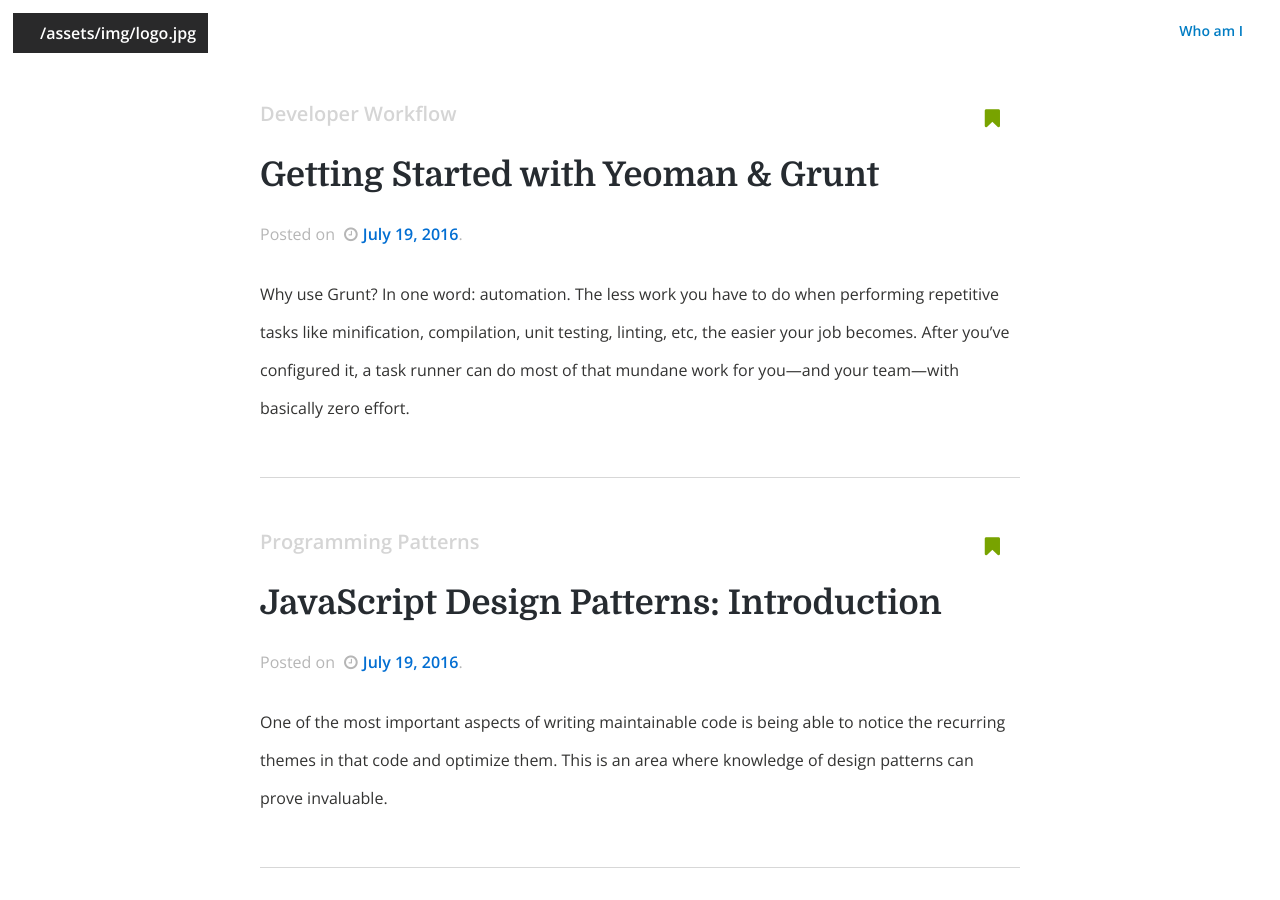
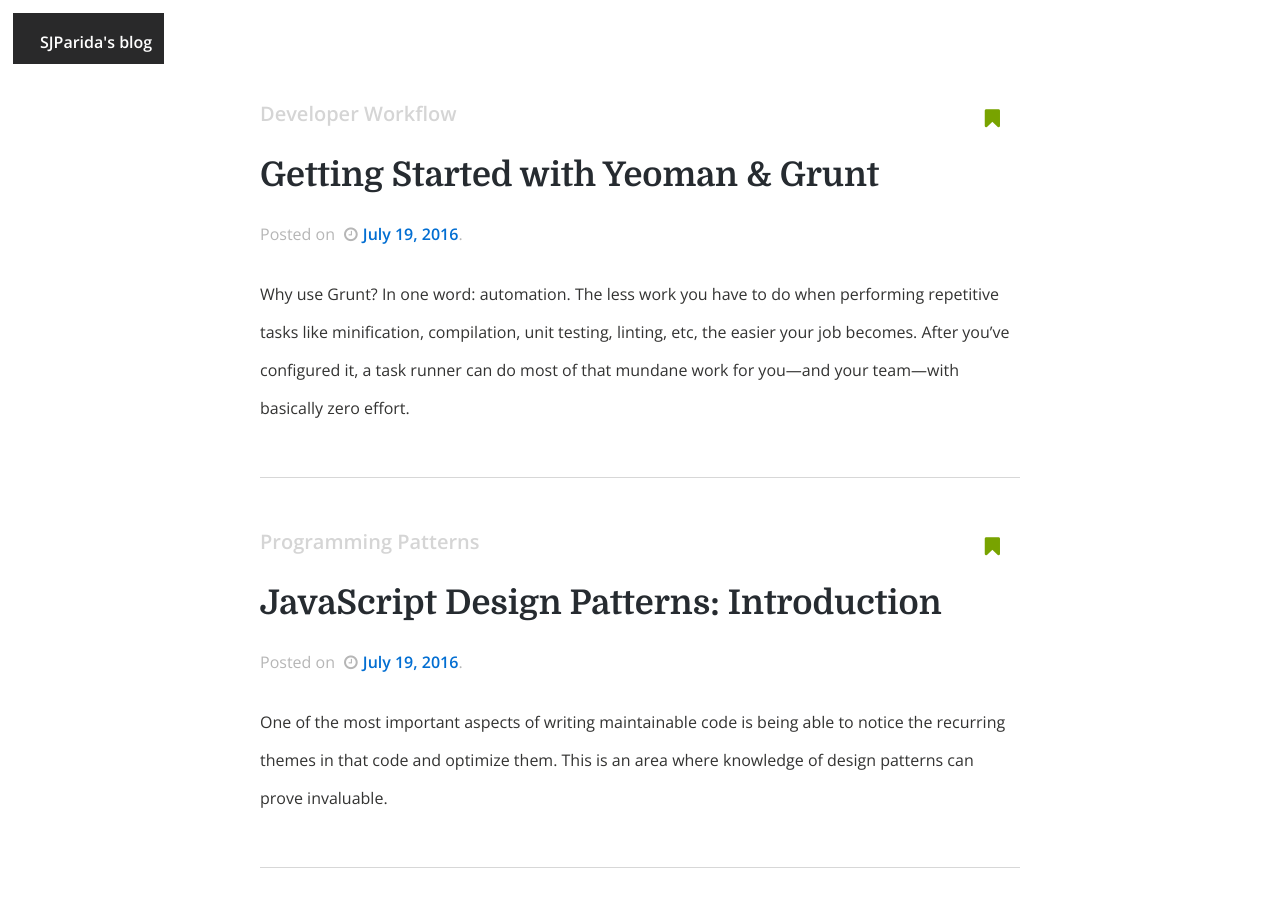
Before and after one commit to Sjparida/Sjparida.github.io, a Jekyll site: the page built from index.html, in a window 1280 px wide and 900 px high. Built offline with Jekyll 4.4.1, drawn with Linux system fonts in a browser that asks for light colours; nearby versions of some CDN libraries; the list of posts is cut into pages by our own code; comment, search, counter and statistics services are not loaded.

Commit message:
logo update 2

```diff
--- a/_config.yml
+++ b/_config.yml
@@ -6,8 +6,8 @@
 description: 				"SJParida's tech blog"
 baseurl: 					""
 url: 						"http://sjparida.github.io"
-logourl: 					"/assets/img/logo.jpg"
-fa-logo: 					""
+logourl: 					"/assets/img/bloglogo.jpg"
+fa-logo: 					"/assets/img/logo.jpg"
 paginate: 					5
 
 
@@ -38,7 +38,7 @@
 theme_analytics_domain: 	""
 theme_reading_time: 		false
 theme_autoload_comments: 	true
-theme_always_show_nav: 		true
+theme_always_show_nav: 		false
 
 
 # SASS Settings
--- a/_includes/header.html
+++ b/_includes/header.html
@@ -1,5 +1,5 @@
 <header class="title">
-    <a href="{{ site.url }}"><i class="fa {{ site.fa-logo }} "></i><span>{{ site.logourl }}</span></a>
+    <a href="{{ site.url }}"><i class=" {{ site.fa-logo }} "></i><span>{{ site.title }}</span></a>
 </header>
 
 <nav class="wrapper {% if page.featured == true %} featured {% endif %} {% if site.theme_always_show_nav == true %} alwaysshow {% endif %}">
```
